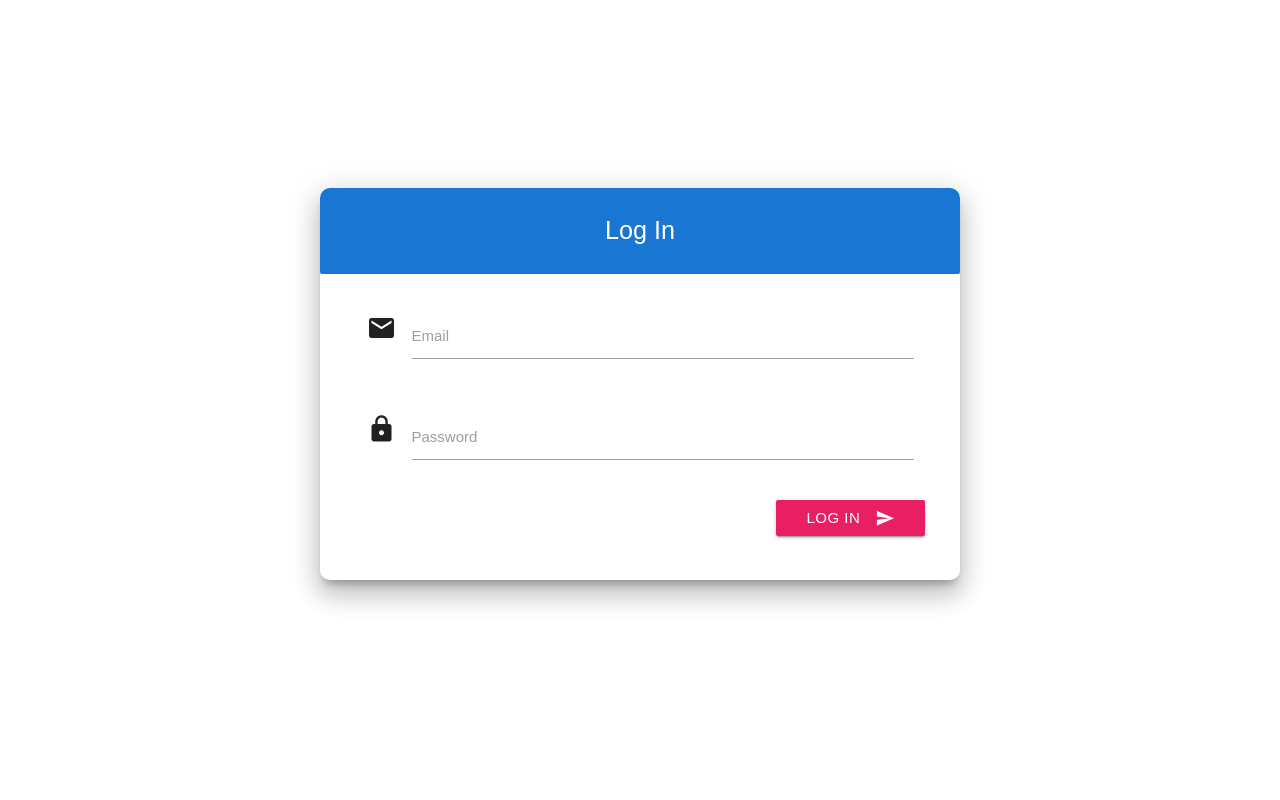
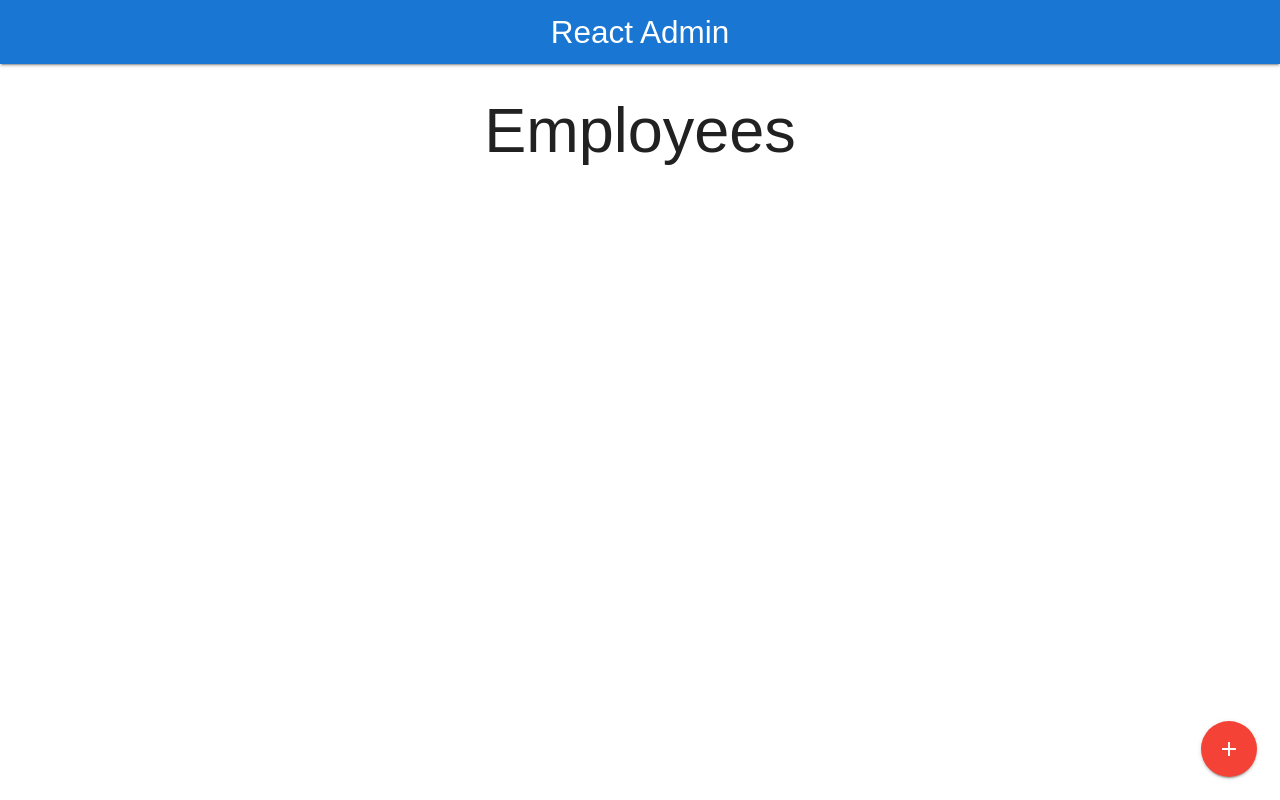
Before and after one commit to NomanGul/React-Admin, a React (Create React App) app: page / in a window 1280 px wide. Built offline with nearby package versions, Linux system fonts and the light colour scheme.

Commit message:
Creating form modal, creating dashboard etc

```diff
--- a/public/index.html
+++ b/public/index.html
@@ -47,6 +47,12 @@
   <script type="text/javascript" src="https://code.jquery.com/jquery-3.2.1.min.js"></script>
   <!-- Materialize JavaScript -->
   <script src="https://cdnjs.cloudflare.com/ajax/libs/materialize/0.100.2/js/materialize.min.js"></script>
+  <script>
+  $(document).ready(function(){
+    // the "href" attribute of the modal trigger must specify the modal ID that wants to be triggered
+    $('.modal').modal();
+  });
+  </script>
 </body>
 
 </html>
--- a/src/App.js
+++ b/src/App.js
@@ -9,7 +9,7 @@ const Navbar = () => {
   return (
     <nav>
       <div className="nav-wrapper blue darken-2">
-        <a href="#" className="brand-logo center">React Admin</a>
+        <a className="brand-logo center flow-text">React Admin</a>
       </div>
     </nav>
   )
@@ -20,23 +20,32 @@ class App extends Component {
   constructor(props){
     super(props);
     this.state = {
-      login: false
+      login: "",
+      employees: [
+        {
+        firstName: 'Noman',
+        lastName: 'Gul',
+        email: 'nomangul2001@gmail.com',
+        salary: '2000',
+        jobStartDate: "20-july-2018"
+        },
+        {
+          firstName: 'Nomi',
+          lastName: 'Gul',
+          email: 'nomangul2001@gmail.com',
+          salary: '2000',
+          jobStartDate: "20-july-2018"
+        }
+      ]
     }
     // console.log(this.state.user)
   }
 
+  // Function For Handling Login
   loginHandler(e) {
     e.preventDefault();
-    const [
-      email,
-      password
-    ] = [ "admin@domain.com", "admin" ];
-
-    const [
-      emailVal,
-      passVal
-    ] = [ this.emailVal.value, this.passVal.value ];
-
+    const [ email, password ] = [ "admin@domain.com", "admin" ];
+    const [emailVal, passVal ] = [ this.emailVal.value, this.passVal.value ];
     const validation = emailVal === email && passVal === password;
     const swalFunc = () => {
       return swal({
@@ -52,13 +61,57 @@ class App extends Component {
       return hideLogin;
     }
     return validation ? success() : swalFunc();
+  } //Login Handler End
+
+  // employeeCreator(e){
+  //   return (
+  //     <ul className="collection with-header">
+  //       <li className="collection-header center"><h4>{this.state.firstName} {this.state.lastName}</h4></li>
+  //       <li className="collection-item"><div>Email: {this.state.email}</div></li>
+  //       <li className="collection-item"><div>Salary: {this.state.salary}</div></li>
+  //       <li className="collection-item"><div>Job Start Date: {this.state.jobStartDate}</div></li>
+  //     </ul>
+  //   )
+  // }
+
+  addFunc(e) {
+    e.preventDefault();
+    // console.log("hi");
+
+    this.setState({
+
+    })
   }
 
   render() {
+    const { login, employees } = this.state;
     return (
       <div>
-        {/* <Navbar /> */}
-        <Login mainDiv={el => this.mainDiv = el} loginHandler={e => this.loginHandler(e)} emailVal={el => this.emailVal = el} passVal={el => this.passVal = el} />
+        { !login && <Navbar /> }
+
+        <Dashboard
+        firstName={employees.map(employee => employee.firstName)}
+        lastName={employees.map(employee => employee.lastName)}
+        email={employees.map(employee => employee.email)}
+        salary={employees.map(employee => employee.salary)}
+        jobStartDate={employees.map(employee => employee.jobStartDate)}
+        // employeeCreator={e => this.employeeCreator(e)}
+        />
+
+        <Form
+        AddFunc= {e => this.addFunc(e)}
+        firstNameVal={el => this.firstNameVal = el}
+        lastNameVal={el => this.lastNameVal = el}
+        formEmailVal={el => this.formEmailVal = el}
+        salaryVal={el => this.salaryVal = el}
+        jobStartDateVal={el => this.jobStartDateVal = el}
+        />
+        {/* <Login
+          loginHandler={ e => this.loginHandler(e) }
+          mainDiv={ el => this.mainDiv = el }
+          emailVal={ el => this.emailVal = el }
+          passVal={ el => this.passVal = el }
+        /> */}
       </div>
     );
   }
--- a/src/Components/Dashboard.js
+++ b/src/Components/Dashboard.js
@@ -3,10 +3,59 @@ import React, { Component } from 'react';
 import '../App.css';
 
 class Dashboard extends Component {
+  employeeCreator(){
+    const firstName = this.props.firstName.map(val => val);
+    const lastName = this.props.lastName.map(val => val);
+    const email = this.props.email.map(val => val);
+    const salary = this.props.salary.map(val => val);
+    const jobStartDate = this.props.jobStartDate.map(val => val);
+// const allEl = firstName, lastName, email, salary, jobStartDate;
+// console.log(firstName);
+    // return(
+    //   <ul className="collection with-header">
+    //     <li className="collection-header center"><h4>{this.props.firstName} {this.props.lastName}</h4></li>
+    //     <li className="collection-item"><div>Email: {this.props.email}</div></li>
+    //     <li className="collection-item"><div>Salary: {this.props.salary}</div></li>
+    //     <li className="collection-item"><div>Job Start Date: {this.props.jobStartDate}</div></li>
+    //   </ul>
+    // )
+    // return(
+    //   allEl.map(el => {
+    //     return <ul className="collection with-header">
+    //       <li className="collection-header center"><h4>{el.firstName} {el.lastName}</h4></li>
+    //       <li className="collection-item"><div>Email: {el.email}</div></li>
+    //       <li className="collection-item"><div>Salary: {el.salary}</div></li>
+    //       <li className="collection-item"><div>Job Start Date: {el.jobStartDate}</div></li>
+    //     </ul>
+    //   })
+    // )
+    // {/* {this.props.map()} */}
+    // return(this.props.map(prop => newprop => {
+    //   return(
+    //     <ul className="collection with-header">
+    //       <li className="collection-header center"><h4>{prop.newprop.firstName} {prop.newprop.lastName}</h4></li>
+    //       <li className="collection-item"><div>Email: {prop.newprop.email}</div></li>
+    //       <li className="collection-item"><div>Salary: {prop.newprop.salary}</div></li>
+    //       <li className="collection-item"><div>Job Start Date: {prop.newprop.jobStartDate}</div></li>
+    //     </ul>
+    //   )
+    // }))
+  }
   render() {
+
     return (
-      <div className="App">
-
+      <div>
+        <div className="container">
+        <h1 className="center">Employees</h1>
+          {this.employeeCreator()}
+          {/* {this.props.employeeCreator} */}
+        </div>
+        <div className="fixed-action-btn">
+          <a className="btn-floating btn-large red modal-trigger" href="#modal1">
+            <i className="large material-icons">add</i>
+          </a>
+          {/* <a class="waves-effect waves-light btn modal-trigger" href="#modal1">Modal</a> */}
+        </div>
       </div>
     );
   }
--- a/src/Components/Form.js
+++ b/src/Components/Form.js
@@ -5,8 +5,54 @@ import '../App.css';
 class Form extends Component {
   render() {
     return (
-      <div className="App">
+      <div>
 
+
+        {/* <!-- Modal Structure --> */}
+        <div id="modal1" className="modal modal-fixed-footer">
+          <div className="modal-content">
+            <h4 className='center'>New Employee</h4>
+            <div className="row">
+              <form className="col s12">
+                <div className="row">
+                  <div className="input-field col s6">
+                    <input ref={this.props.firstNameVal} id="first_name" type="text" className="validate" />
+                    <label htmlFor="first_name">First Name</label>
+                  </div>
+                  <div className="input-field col s6">
+                    <input ref={this.props.lastNameVal} id="last_name" type="text" className="validate" />
+                    <label htmlFor="last_name">Last Name</label>
+                  </div>
+                </div>
+                <div className="row">
+                  <div className="input-field col s12">
+                    <input ref={this.props.formEmailVal} id="email" type="email" className="validate" />
+                    <label htmlFor="email">Email</label>
+                  </div>
+                </div>
+                <div className="row">
+                  <div className="input-field col s12">
+                    <input ref={this.props.salaryVal} id="salary" type="number" className="validate" />
+                    <label htmlFor="salary">Salary</label>
+                  </div>
+                </div>
+                <div className="row">
+                  <div className="col s12">
+                    Job Start Date:
+                    <div className="input-field">
+                      <input ref={this.props.jobStartDateVal} id="date" type="date" className="validate" />
+                      <label htmlFor="date"></label>
+                    </div>
+                  </div>
+                </div>
+              </form>
+            </div>
+          </div>
+          <div className="modal-footer">
+            <button onClick={this.props.AddFunc} className="modal-action modal-close waves-effect waves-green btn-flat">Add</button>
+            <button className="modal-action modal-close waves-effect waves-green btn-flat">Cancel</button>
+          </div>
+        </div>
       </div>
     );
   }
--- a/src/index.js
+++ b/src/index.js
@@ -6,3 +6,7 @@ import registerServiceWorker from './registerServiceWorker';
 
 ReactDOM.render(<App />, document.getElementById('root'));
 registerServiceWorker();
+
+// if (module.hot) {
+//     module.hot.accept();
+// }
```
Also changed, not shown: src/Components/Login.js (+0 -37 lines).
